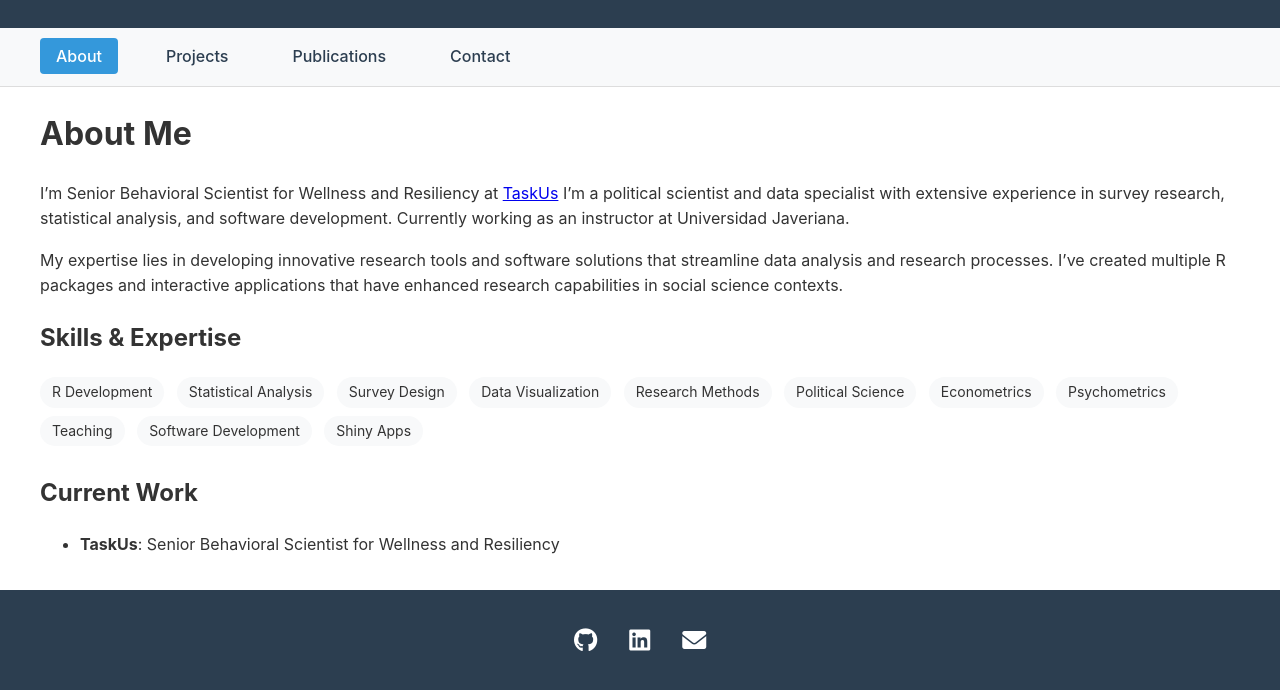
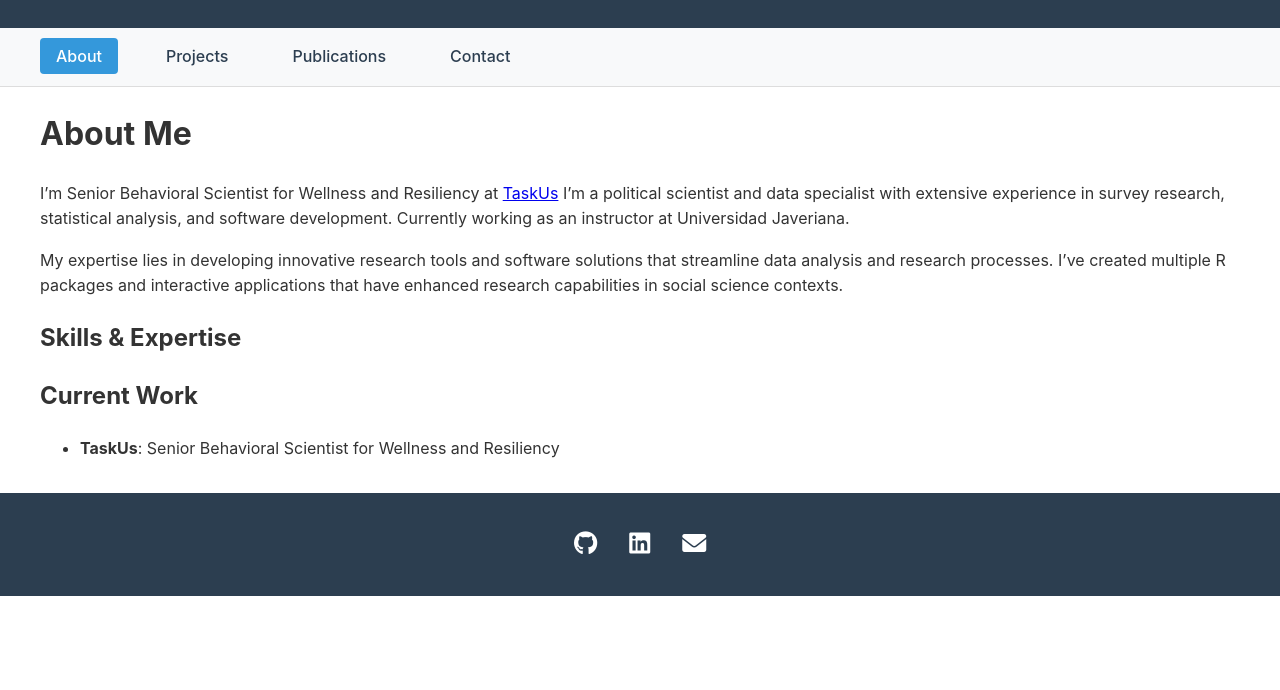
Before and after one commit to gaborio/gaborio.github.io, a Jekyll site: the page built from index.md, in a window 1280 px wide, cut to the strip 224-916 px from the top of the page. Built offline with Jekyll 4.4.1, drawn with Linux system fonts in a browser that asks for light colours.

Commit message:
Removing skills and expertise html to see if that solves the problem

```diff
--- a/index.md
+++ b/index.md
@@ -11,19 +11,6 @@ My expertise lies in developing innovative research tools and software solutions
 
 ## Skills & Expertise
 
-<div class="skills-container">
-<span class="tag">R Development</span>
-<span class="tag">Statistical Analysis</span>
-<span class="tag">Survey Design</span>
-<span class="tag">Data Visualization</span>
-<span class="tag">Research Methods</span>
-<span class="tag">Political Science</span>
-<span class="tag">Econometrics</span>
-<span class="tag">Psychometrics</span>
-<span class="tag">Teaching</span>
-<span class="tag">Software Development</span>
-<span class="tag">Shiny Apps</span>
-</div>
 
 ## Current Work
 
```
